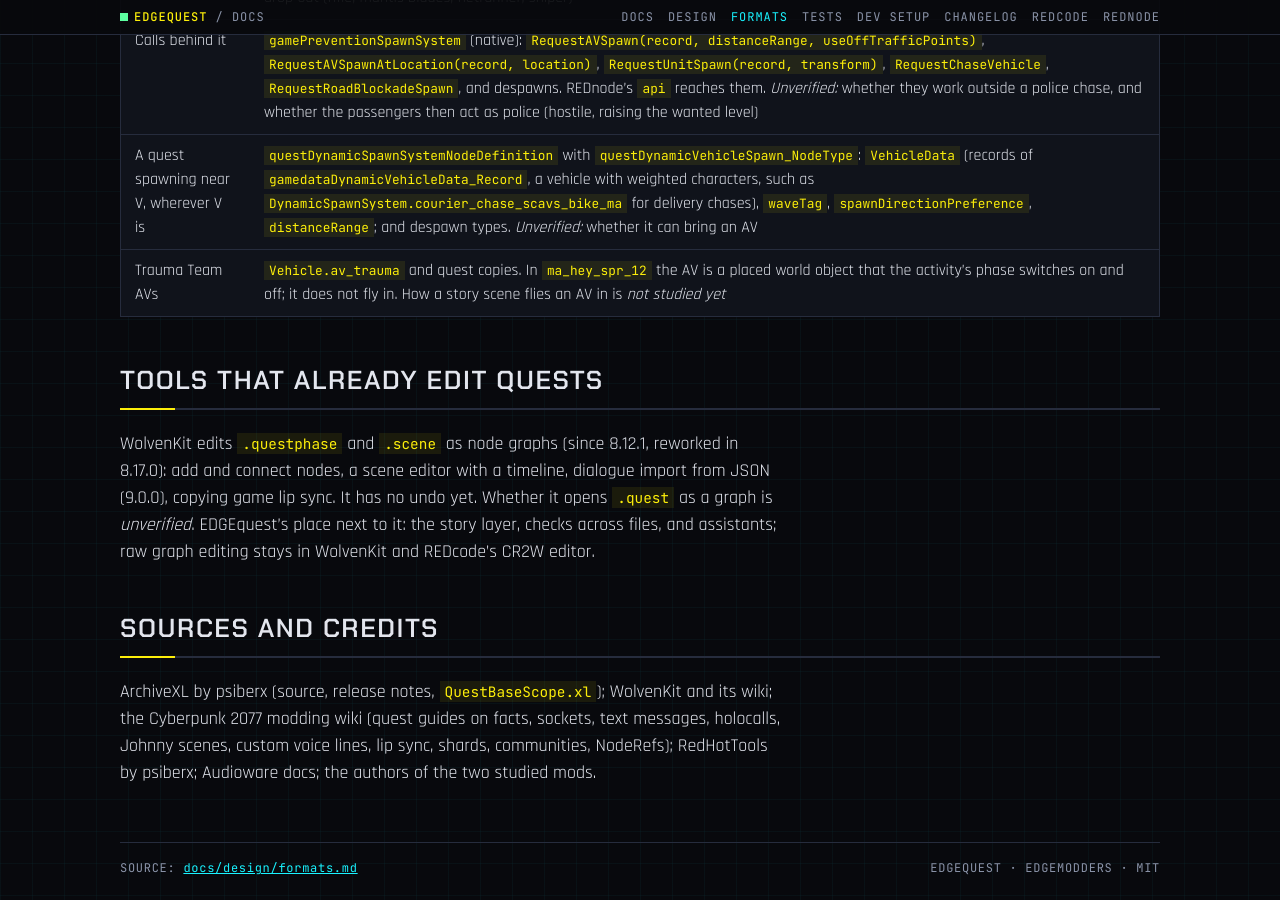
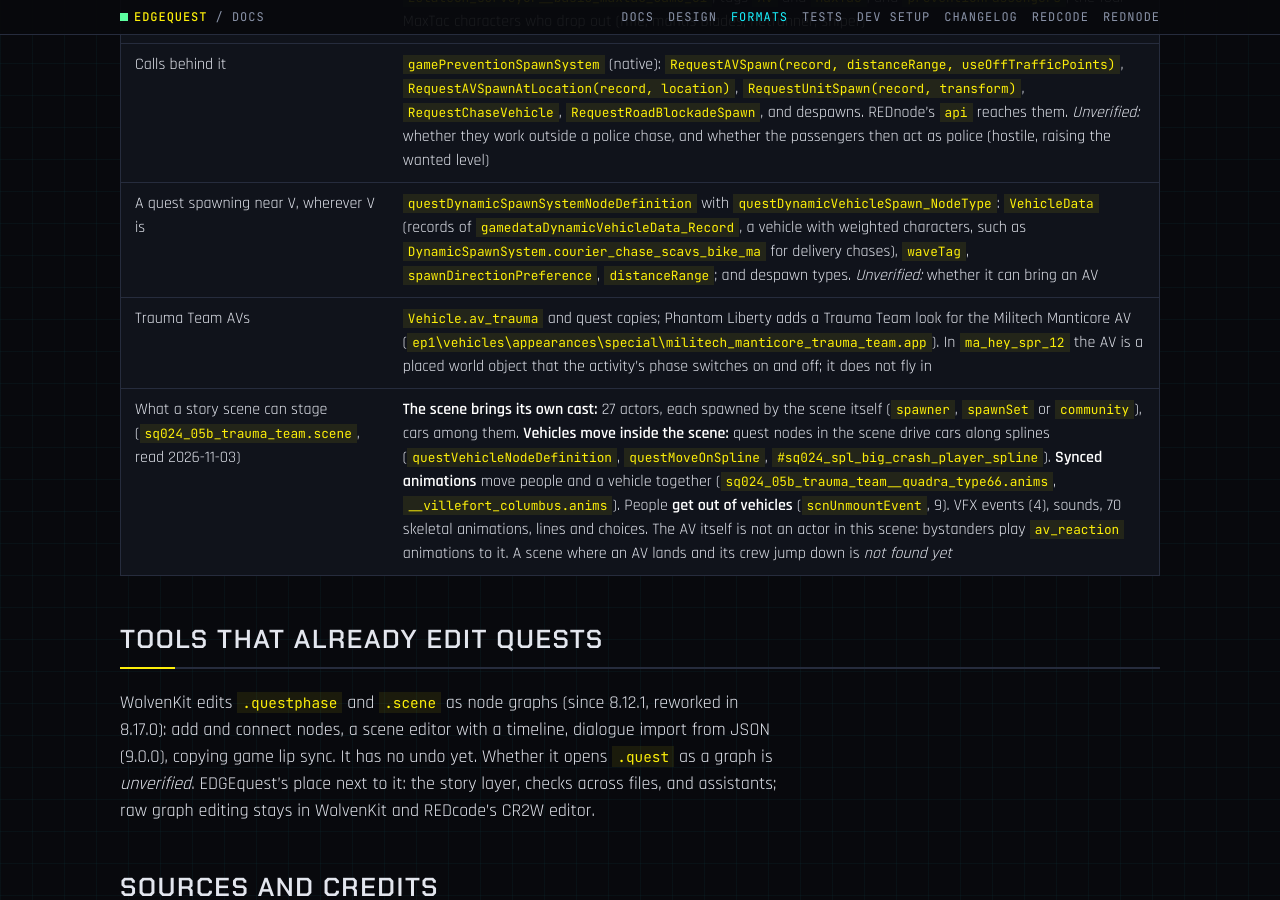
Before and after one commit to Edgemodders/EDGEquest, a Jekyll site: the page built from docs/design/formats.md, in a window 1280 px wide and 900 px high, scrolled down 9985 px. Built offline with Jekyll 4.4.1, drawn with Linux system fonts in a browser that asks for light colours; our own code applies the rules of GitHub Pages for plain Markdown files.

Commit message:
Design: repurposing a game moment (direction); what a story scene can stage
Co-Authored-By: Claude Opus 5.5 <noreply@anthropic.com>

```diff
--- a/docs/design/formats.md
+++ b/docs/design/formats.md
@@ -173,7 +173,8 @@ Read from the game's TweakDB and REDnode's game API types (game 2.5); nothing he
 | The MaxTac AV | `Vehicle.max_tac_av`: entity `av_zetatech_surveyor_basic_01_ep1.ent`, appearance `zetatech_surveyor__basic_maxtac_camo_01`, tags `Av` and `MaxTac`, and `preventionPassengers`, the four MaxTac characters who drop out (rifle, mantis blades, netrunner, sniper) |
 | Calls behind it | `gamePreventionSpawnSystem` (native): `RequestAVSpawn(record, distanceRange, useOffTrafficPoints)`, `RequestAVSpawnAtLocation(record, location)`, `RequestUnitSpawn(record, transform)`, `RequestChaseVehicle`, `RequestRoadBlockadeSpawn`, and despawns. REDnode's `api` reaches them. *Unverified:* whether they work outside a police chase, and whether the passengers then act as police (hostile, raising the wanted level) |
 | A quest spawning near V, wherever V is | `questDynamicSpawnSystemNodeDefinition` with `questDynamicVehicleSpawn_NodeType`: `VehicleData` (records of `gamedataDynamicVehicleData_Record`, a vehicle with weighted characters, such as `DynamicSpawnSystem.courier_chase_scavs_bike_ma` for delivery chases), `waveTag`, `spawnDirectionPreference`, `distanceRange`; and despawn types. *Unverified:* whether it can bring an AV |
-| Trauma Team AVs | `Vehicle.av_trauma` and quest copies. In `ma_hey_spr_12` the AV is a placed world object that the activity's phase switches on and off; it does not fly in. How a story scene flies an AV in is *not studied yet* |
+| Trauma Team AVs | `Vehicle.av_trauma` and quest copies; Phantom Liberty adds a Trauma Team look for the Militech Manticore AV (`ep1\vehicles\appearances\special\militech_manticore_trauma_team.app`). In `ma_hey_spr_12` the AV is a placed world object that the activity's phase switches on and off; it does not fly in |
+| What a story scene can stage (`sq024_05b_trauma_team.scene`, read 2026-11-03) | **The scene brings its own cast:** 27 actors, each spawned by the scene itself (`spawner`, `spawnSet` or `community`), cars among them. **Vehicles move inside the scene:** quest nodes in the scene drive cars along splines (`questVehicleNodeDefinition`, `questMoveOnSpline`, `#sq024_spl_big_crash_player_spline`). **Synced animations** move people and a vehicle together (`sq024_05b_trauma_team__quadra_type66.anims`, `__villefort_columbus.anims`). People **get out of vehicles** (`scnUnmountEvent`, 9). VFX events (4), sounds, 70 skeletal animations, lines and choices. The AV itself is not an actor in this scene: bystanders play `av_reaction` animations to it. A scene where an AV lands and its crew jump down is *not found yet* |
 
 ## Tools that already edit quests
 
```
Also changed, not shown: docs/design.md (+1 -0 lines).
